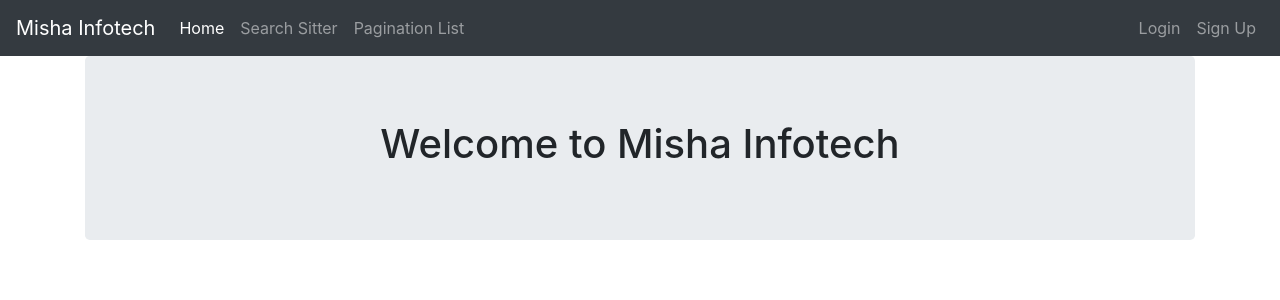
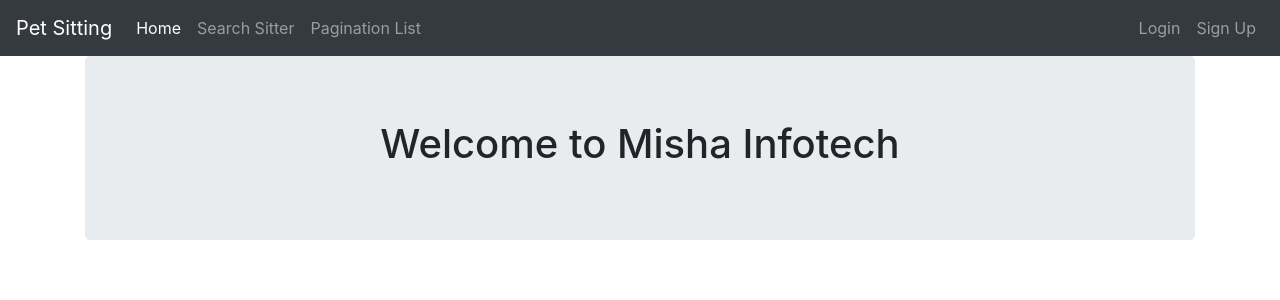
Before and after one commit to techiesnarender/react-map-misha, a React (Create React App) app: page / in a window 1280 px wide. Shown: the top 300 px of the page. Built offline with nearby package versions, Linux system fonts and the light colour scheme.

Commit message:
new commit

```diff
--- a/package.json
+++ b/package.json
@@ -1,5 +1,5 @@
 {
-  "name": "google-map-react-app",
+  "name": "react-map-misha",
   "version": "0.1.0",
   "private": true,
   "dependencies": {
--- a/public/index.html
+++ b/public/index.html
@@ -4,6 +4,7 @@
     <meta charset="utf-8" />
     <link rel="icon" href="%PUBLIC_URL%/favicon.ico" />
     <meta name="viewport" content="width=device-width, initial-scale=1" />
+    <meta name="viewport" content="initial-scale=1, width=device-width" />
     <meta name="theme-color" content="#000000" />
     <meta
       name="description"
--- a/src/App.jsx
+++ b/src/App.jsx
@@ -17,12 +17,14 @@ import TestFormValidation from "./components/pages/TestFormValidation";
 import TestImagePreview from "./components/pages/TestImagePreview";
 import SearchSitterTest from "./components/pages/SearchSitterTest";
 import SitterListTestPagination from "./components/pages/SitterListTestPagination";
+import NotFoundPage from "./components/pages/404";
 
 const  App = () => {
   return (
     <Router>
       <div className="App">
         <Navbar />
+
         <Routes>
             <Route exact path="/" element={<Home />} />
             <Route  path="/home" element={<Home />} />
@@ -39,6 +41,7 @@ const  App = () => {
             <Route  path="/forgetpassword" element={<ForgetPassword />} />
             <Route  path="/editsitter/:id" element={<EditSitter />} />
             <Route  path="/reset_password" element={<ResetPassword />} />
+            <Route path="*" element={<NotFoundPage />} />
         </Routes>
       </div>
     </Router>
--- a/src/components/layouts/Navbar.jsx
+++ b/src/components/layouts/Navbar.jsx
@@ -23,7 +23,7 @@ const Navbar = () => {
     <div>
       <nav className="navbar navbar-expand navbar-dark bg-dark">
         <Link to={"/"} className="navbar-brand">
-          Misha Infotech
+          Pet Sitting
         </Link>
         <ul className="navbar-nav mr-auto">
           <li className="nav-item active">
--- /dev/null
+++ b/src/components/pages/404.jsx
@@ -0,0 +1,11 @@
+import React from 'react'
+
+function NotFoundPage() {
+  return (
+    <div>
+        <h2>404 Not Found!</h2>
+    </div>
+  )
+}
+
+export default NotFoundPage
```
Also changed, not shown: src/components/pages/SitterListTestPagination.jsx (line endings or trailing spaces), 1 other file (tests, documents, lock files or other folders).
